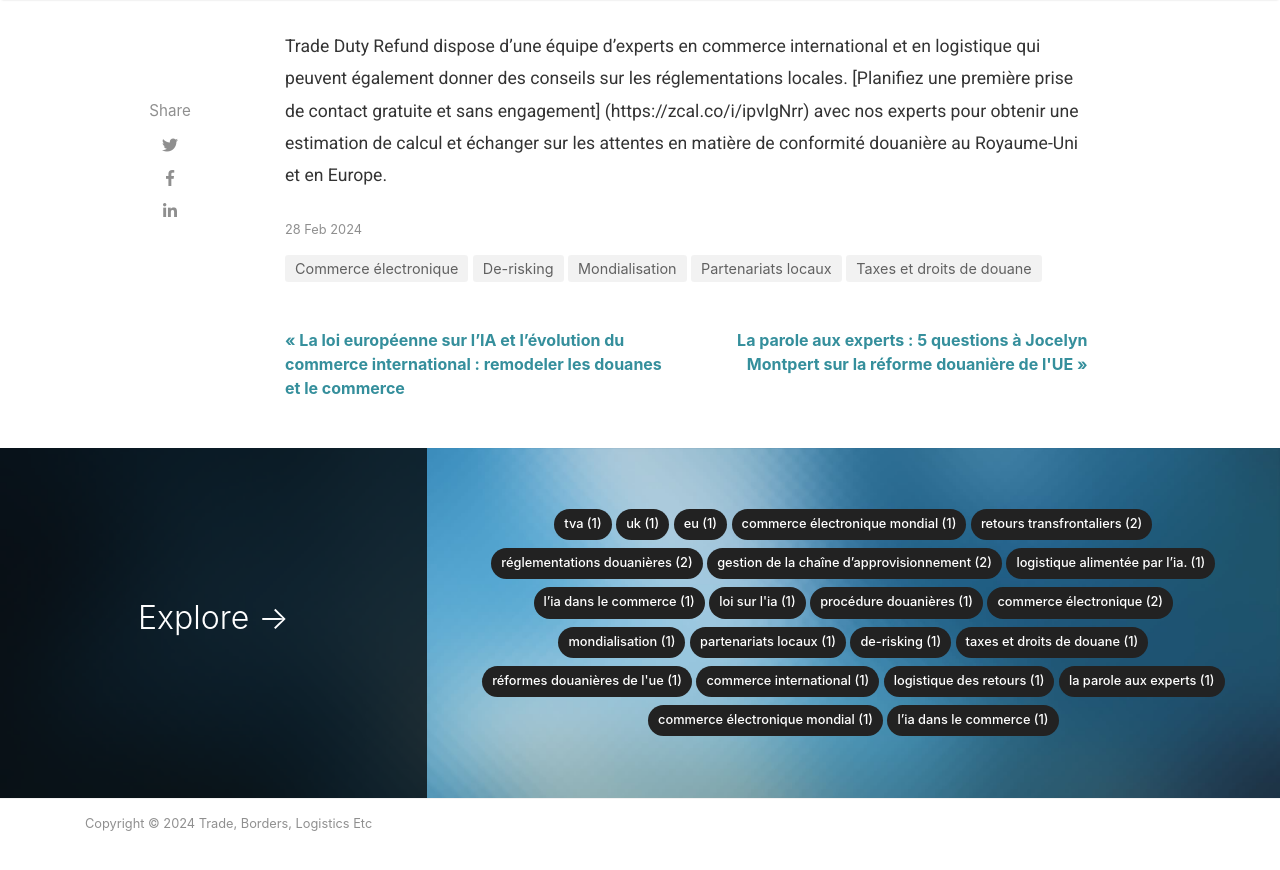
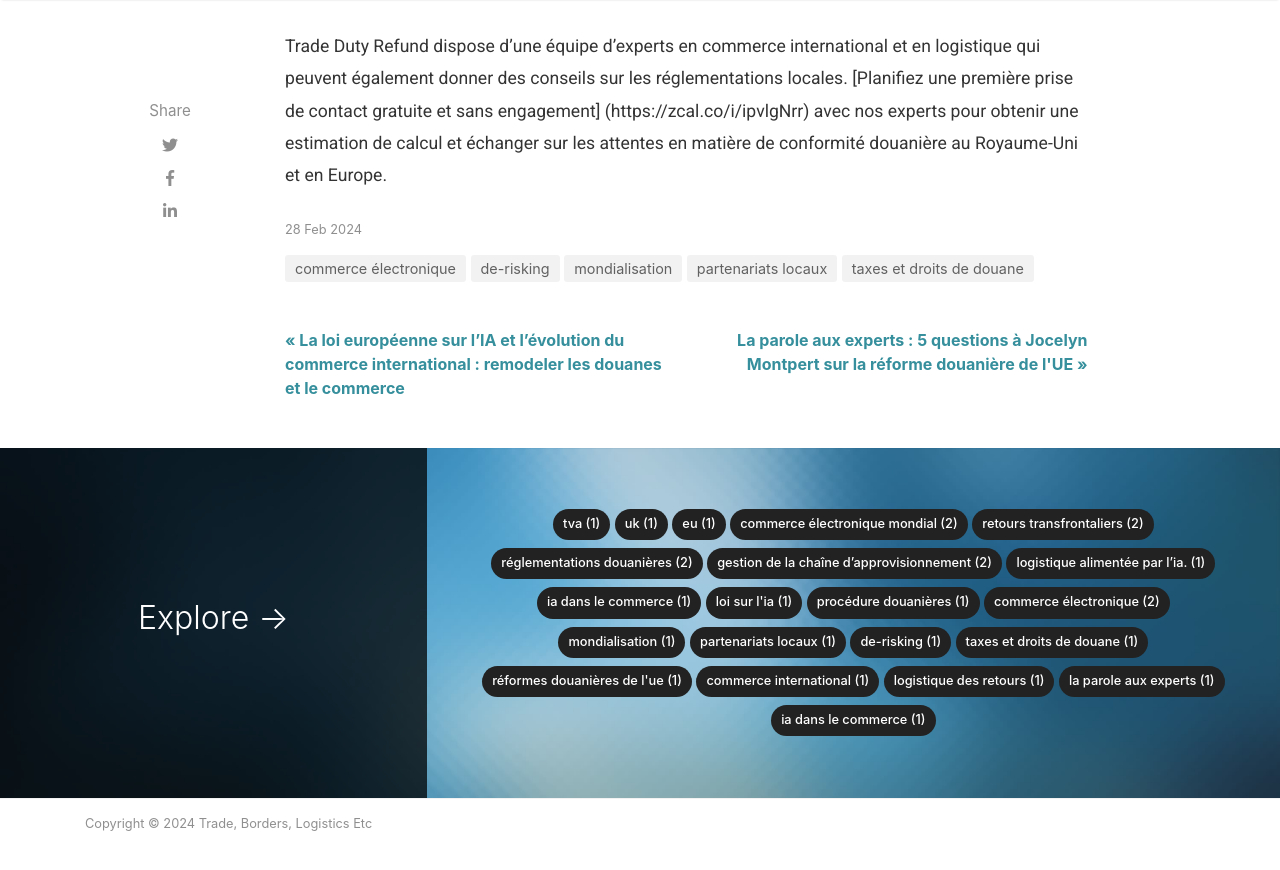
Before and after one commit to madeInLagny/TDR-FR-BLOG, a Jekyll site: the page built from _posts/2024-02-28-retour-sur-le-partenariat-entre-gelf-los-angeles-et-trade-duty-refund-principaux-points-a-retenir-du-gelf-2024.md, in a window 1280 px wide and 900 px high, scrolled down 4403 px. Shown: the top 870 px of the window. Built offline with Jekyll 4.4.1, drawn with Linux system fonts in a browser that asks for light colours; nearby versions of some CDN libraries; some web fonts are replaced; comment, search, counter and statistics services are not loaded.

Commit message:
all tags to lower case

```diff
--- a/_posts/2024-02-28-retour-sur-le-partenariat-entre-gelf-los-angeles-et-trade-duty-refund-principaux-points-a-retenir-du-gelf-2024.md
+++ b/_posts/2024-02-28-retour-sur-le-partenariat-entre-gelf-los-angeles-et-trade-duty-refund-principaux-points-a-retenir-du-gelf-2024.md
@@ -2,7 +2,7 @@
 layout: post
 title:  "Retour sur le partenariat entre GELF Los Angeles et Trade Duty Refund: principaux points à retenir du GELF 2024"
 description: Le Global Ecommerce Leaders Forum (GELF) s’est achevé la semaine dernière à Los Angeles et Trade Duty Refund était ravi d’y participer en tant que sponsor, participant et expert du commerce international et de la logistique. Dans cet article, Jocelyn Montpert, fondateur de Trade Duty Refund résume les principaux points à retenir du salon.
-categories: [ Commerce électronique, Mondialisation, Partenariats locaux, De-risking, Taxes et droits de douane]
+categories: [ commerce électronique, mondialisation, partenariats locaux, de-risking, taxes et droits de douane]
 image: assets/images/20240228-1.webp
 comments: false
 ---
```
Also changed, not shown: _posts/2024-01-23-lessor-du-commerce-electronique-mondial-ce-quil-faut-savoir-sur-les-retours-transfrontaliers.md (+1 -1 lines), _posts/2024-02-06-la-loi-europeenne-sur-lia-et-levolution-du-commerce-international-remodeler-les-douanes-et-le-commerce.md (+1 -1 lines), _posts/2024-04-09-la-parole-aux-experts-5-questions-a-jocelyn-montpert-sur-la-reforme-douaniere-de-lue.md (+1 -1 lines), _posts/2024-04-24-relever-le-double-defi-augmentation-constante-retour-e-com-et-des-frais-de-douane.md (+1 -1 lines).
